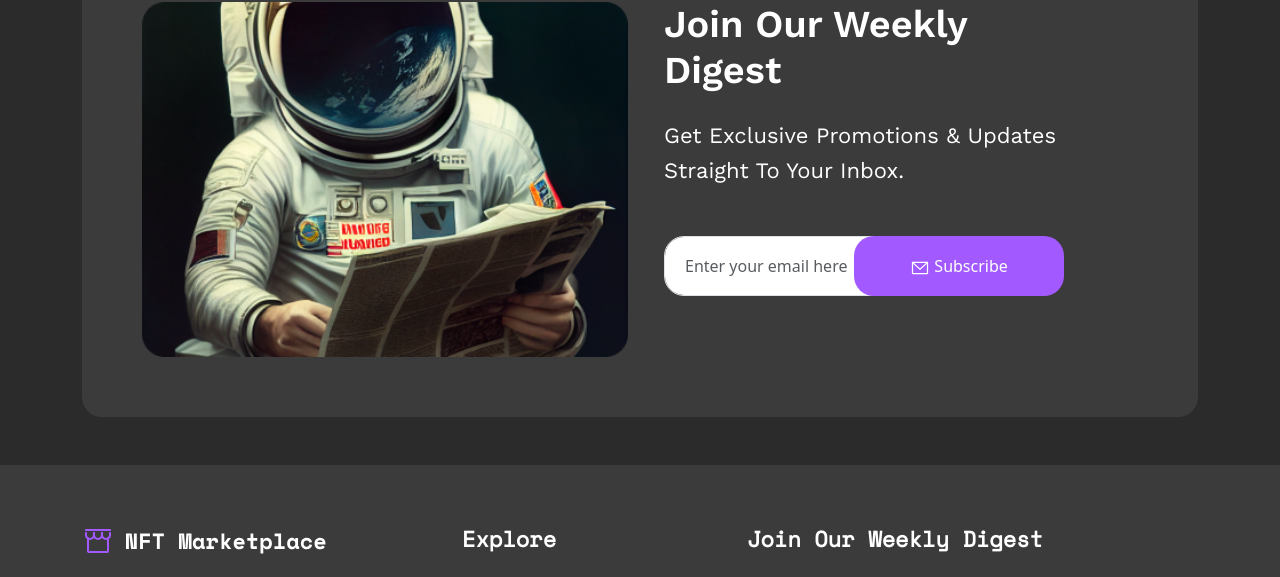
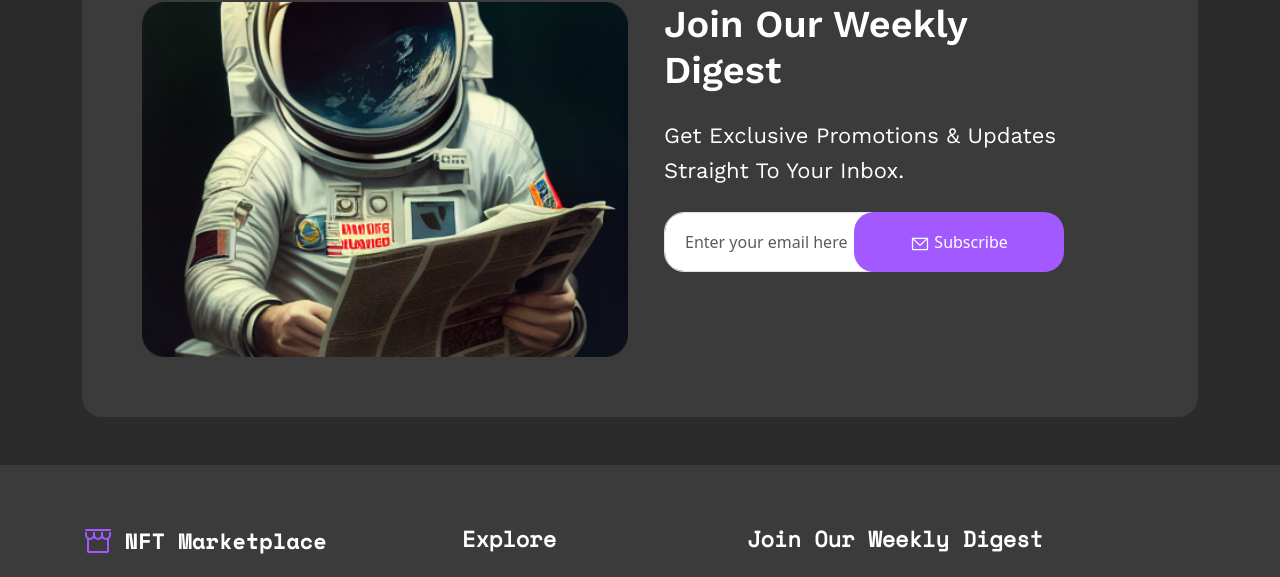
Before and after one commit to tsabo123/NFTHOME, a plain HTML site: page index.html in a window 1280 px wide. Shown: the part 5134-5711 px from the top of the page. Drawn offline with nearby package versions, Linux system fonts and the light colour scheme.

Commit message:
Add files via upload

```diff
--- a/index.html
+++ b/index.html
@@ -1542,7 +1542,7 @@
                     <h1 class="  title1 " >Join our  weekly<br> digest</h1>
 
                     <h3 class="headline5 mt-4"  >Get exclusive promotions & updates <br>straight to your inbox.</h3>
-                    <div class="input-group mt-5 ">
+                    <div class="input-group mt-4 ">
                         <div class="position-relative">
                             <input type="text" class="form-control  d-none d-md-block "
 
```
